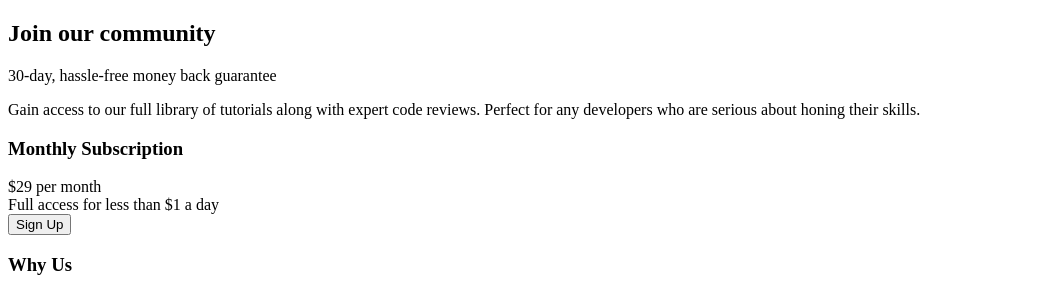
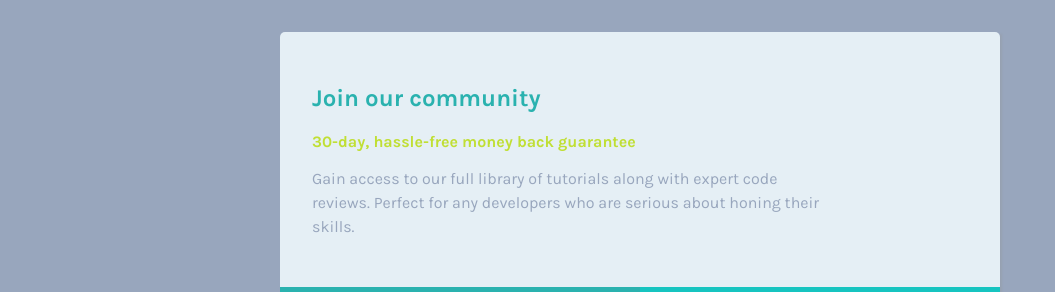
Before and after one commit to sunnyandkate/singlePriceGridComponent, a plain HTML site: page index.html in a window 1280 px wide. Shown: the top 292 px of the page, without its empty margins (0-1055 px from the left). Drawn offline with nearby package versions, Linux system fonts and the light colour scheme; files that its build step writes are made by us from their sources; the site is published under a folder, as on GitHub Pages, so addresses that start at the root find nothing.

Commit message:
Update index.html

```diff
--- a/index.html
+++ b/index.html
@@ -7,7 +7,7 @@
   <link rel="icon" type="image/png" sizes="32x32" href="./images/favicon-32x32.png">
   <link rel="preconnect" href="https://fonts.gstatic.com">
 <link href="https://fonts.googleapis.com/css2?family=Karla:wght@400;700&display=swap" rel="stylesheet">
-  <link rel="stylesheet" href="/app/style.css" type="text/css">
+  <link rel="stylesheet" href="app/scss/style.css" type="text/css">
   <title>Frontend Mentor | Single Price Grid Component</title>
 
   <!-- Feel free to remove these styles or customise in your own stylesheet -->
```
